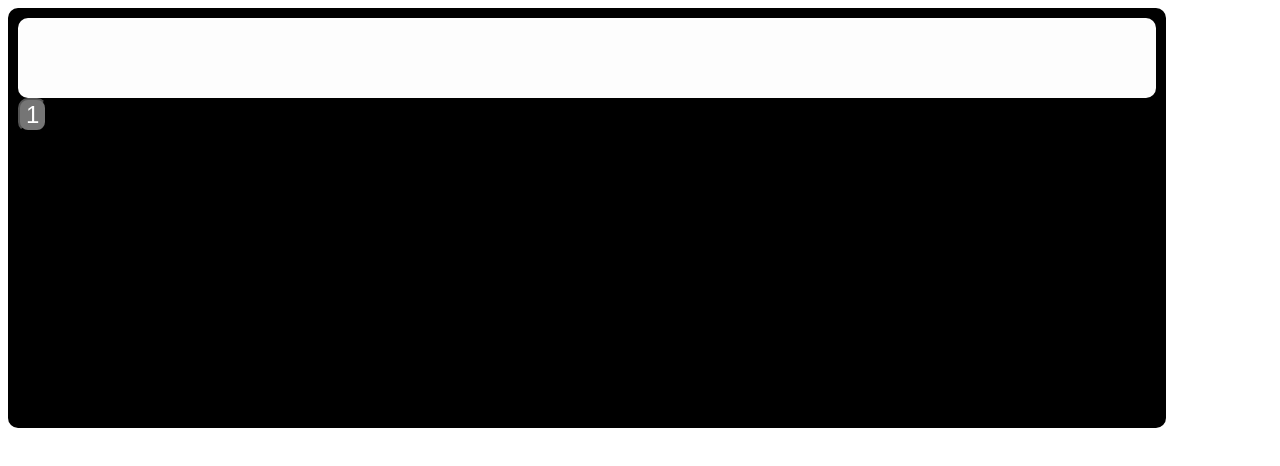
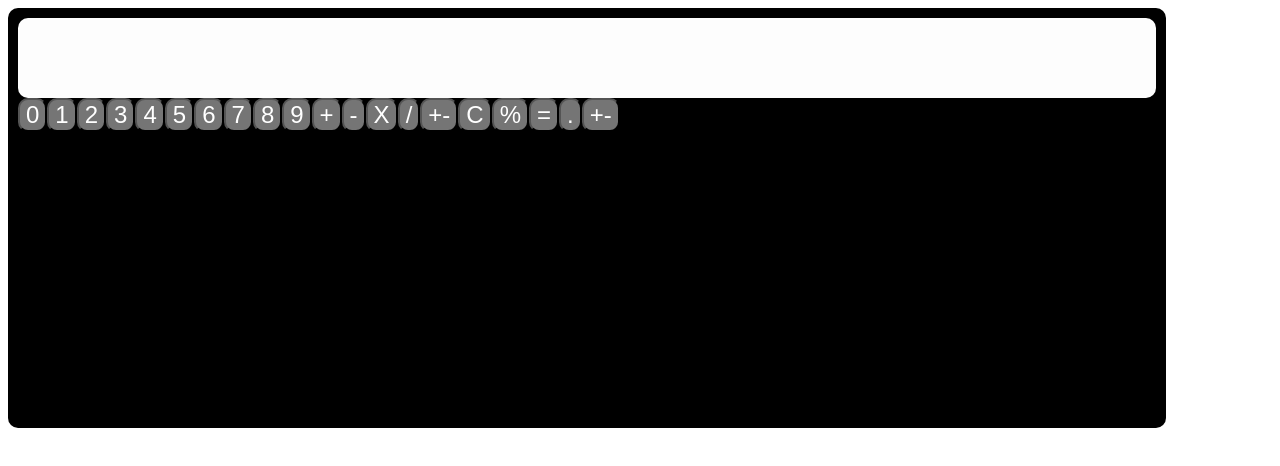
Before and after one commit to denny1011133/react-calculator, a React (Create React App) app: page / in a window 1280 px wide. Shown: the top 466 px of the page. Built offline with nearby package versions, Linux system fonts and the light colour scheme.

Commit message:
render btns

```diff
--- a/src/App.js
+++ b/src/App.js
@@ -3,6 +3,7 @@ import Screen from "./components/Screen";
 import ButtonArea from "./components/ButtonArea";
 import Button from "./components/Button";
 
+const btnNumbers = [0,1,2,3,4,5,6,7,8,9,"+","-","X","/","+-","C","%","=",".","+-"]
 
 
 function App() {
@@ -10,7 +11,16 @@ function App() {
     <Wrapper>
       <Screen />
       <ButtonArea>
-        <Button />
+      {
+          btnNumbers.map((btn, i) => {
+            return (
+              <Button
+                key={i}
+                value={btn}
+              />
+            );
+          })
+        }
       </ButtonArea>
     </Wrapper>
   );
--- a/src/components/Button.js
+++ b/src/components/Button.js
@@ -1,9 +1,9 @@
 import React from 'react';
 import "./Button.css";
 
-const Button = (props) => {
+const Button = ({value}) => {
   return (
-    <button >1</button>
+    <button >{value}</button>
   );
 };
 
--- a/src/components/ButtonArea.js
+++ b/src/components/ButtonArea.js
@@ -1,5 +1,8 @@
 import React from 'react';
 import "./ButtonArea.css";
+
+
+
 
 
 const ButtonArea = ({ children }) => {
```
